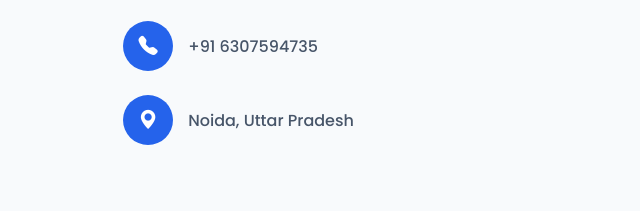
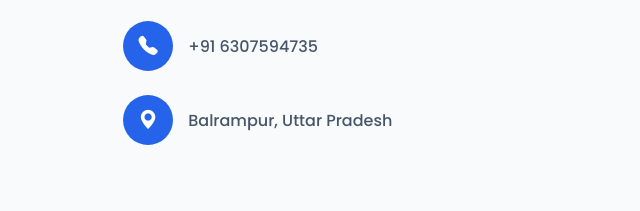
Before and after one commit to prakashjai1/prakashjai1.github.io, a plain HTML site: page index.html in a window 1280 px wide. Shown: the part 3596-3807 px from the top of the page, 0-640 px from the left. Drawn offline with nearby package versions, Linux system fonts and the light colour scheme.

Commit message:
Update location from Noida to Balrampur

```diff
--- a/index.html
+++ b/index.html
@@ -439,7 +439,7 @@
 
                         <div class="info-box">
                             <i class="bi bi-geo-alt-fill"></i>
-                            <span>Noida, Uttar Pradesh</span>
+                            <span>Balrampur, Uttar Pradesh</span>
                         </div>
                     </div>
                 </div>
```
